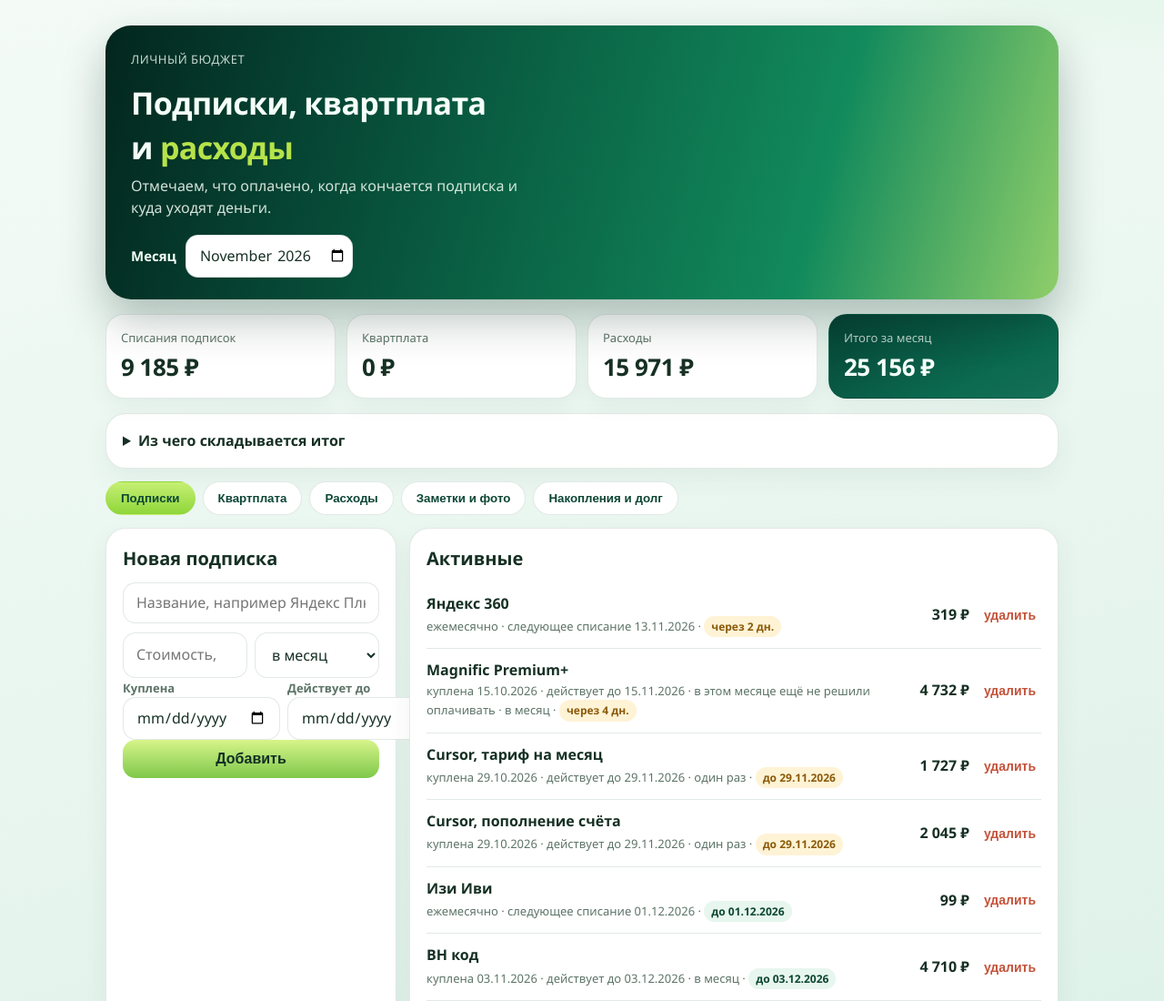
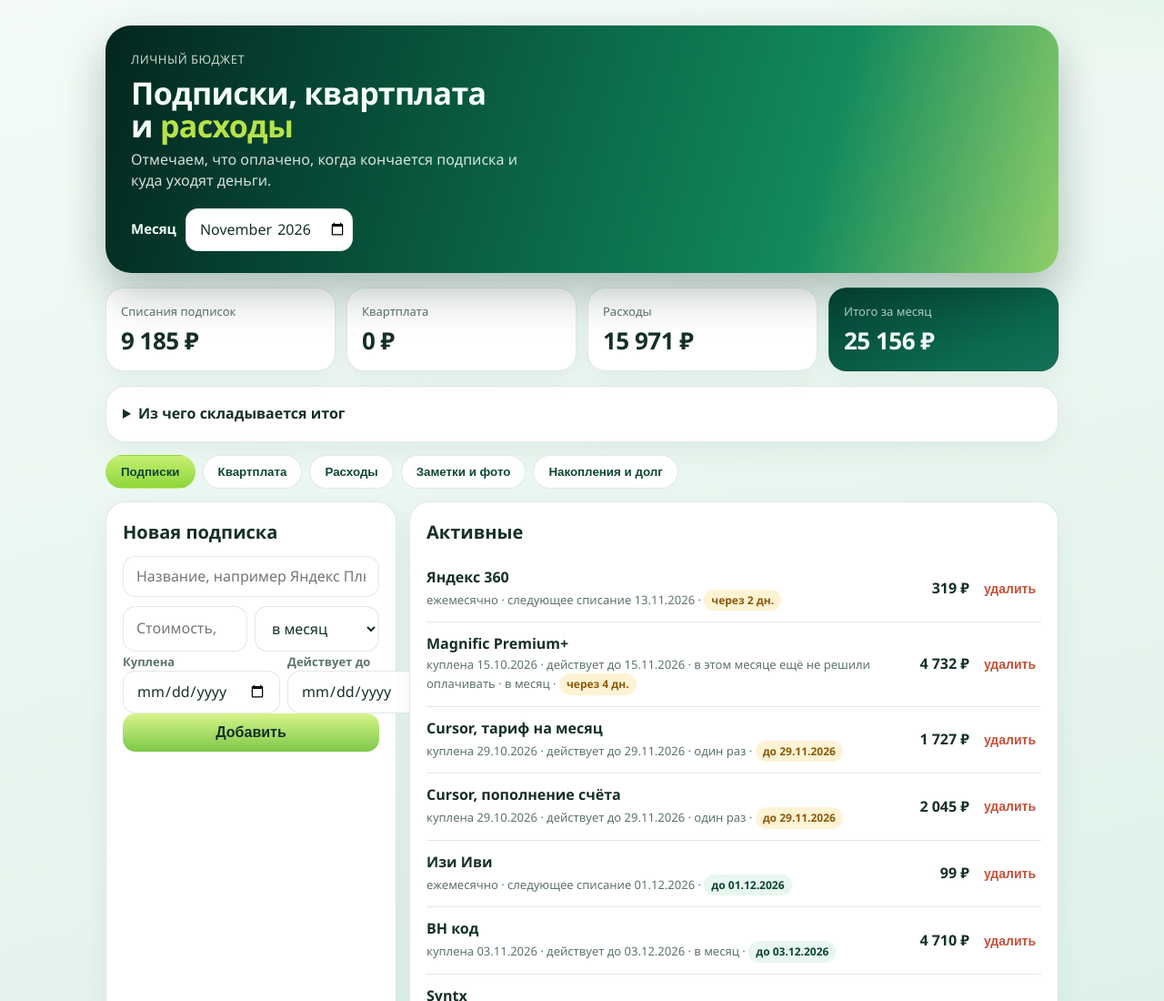
Before and after one commit to sveta-salnikova/moi-rashody, a plain HTML site: page index.html in a window 1280 px wide. Shown: the top 1100 px of the page at 91% size. Drawn offline with Linux system fonts and the light colour scheme; a web font is replaced by a local one.

Commit message:
Сжать межстрочный интервал в заголовке.

```diff
--- a/index.html
+++ b/index.html
@@ -44,7 +44,7 @@
   }
   header.hero::before, header.hero::after { content: none; }
   .brand { position: relative; z-index: 1; letter-spacing: .04em; text-transform: uppercase; font-size: 13px; color: rgba(244,255,248,.8); }
-  h1 { margin: 14px 0 6px; font-size: 34px; letter-spacing: -.02em; position: relative; z-index: 1; }
+  h1 { margin: 10px 0 8px; font-size: 34px; line-height: 1.05; letter-spacing: -.02em; position: relative; z-index: 1; }
   h1 span { color: var(--lime); }
   .lead { margin: 0; max-width: 460px; color: rgba(244,255,248,.86); position: relative; z-index: 1; }
   .month-box { position: relative; z-index: 1; display: flex; align-items: center; gap: 10px; margin-top: 18px; }
```
